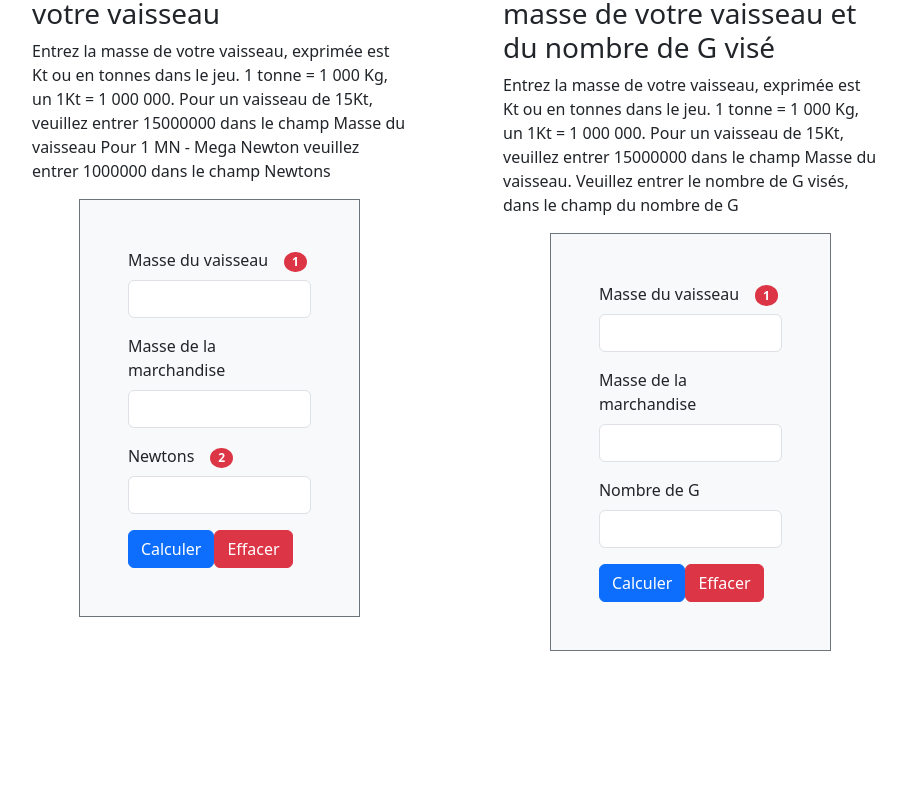
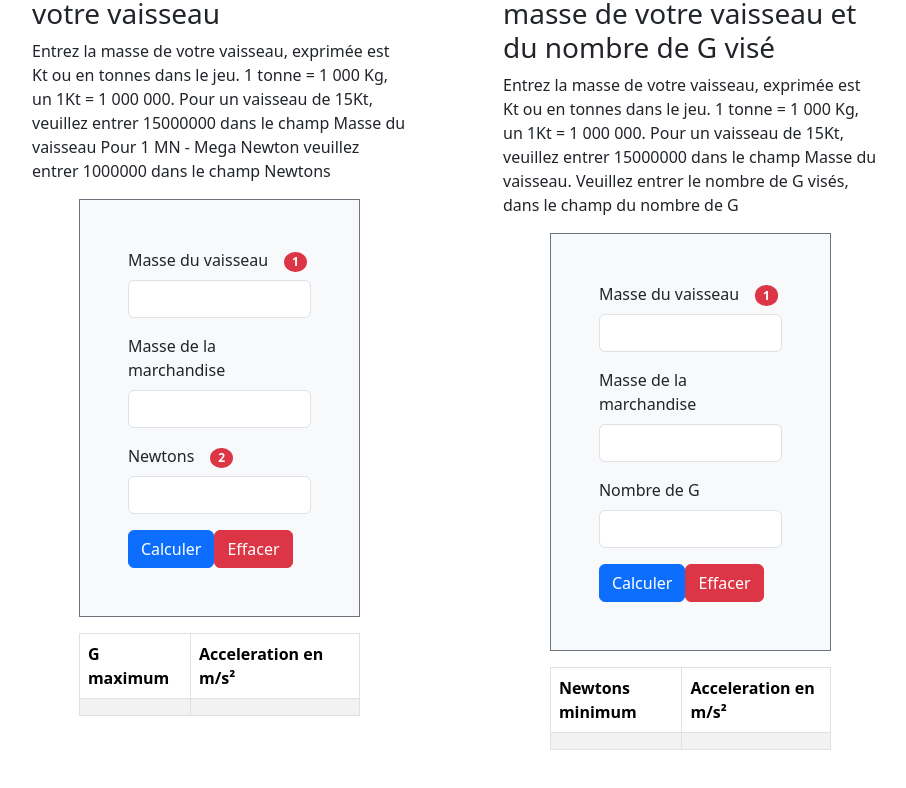
Before and after one commit to NicolasDuquesne2/newton-calculator, a React (Create React App) app: page / in a window 1280 px wide. Shown: the part 1514-2302 px from the top of the page, without its empty margins (185-1091 px from the left). Before the commit the page ends 2213 px from the top, so only its background shows below. Built offline with nearby package versions, Linux system fonts and the light colour scheme.

Commit message:
Results spawin in tables now. All translation supported

```diff
--- a/src/Componants/GMaxForm.jsx
+++ b/src/Componants/GMaxForm.jsx
@@ -2,6 +2,7 @@ import { useRef } from 'react'
 import useMaxG from '../Hooks/useMaxG'
 import Button from 'react-bootstrap/Button'
 import Form  from 'react-bootstrap/Form'
+import Table from 'react-bootstrap/Table';
 import { useSelector } from "react-redux/es/exports"
 import { texts } from '../params/params'
 
@@ -11,6 +12,7 @@ function GMaxForm(){
     const massInput = useRef(null)
     const newtonInput = useRef(null)
     const maxGDisplay = useRef(null)
+    const accDisplay = useRef(null)
     const cargoInput = useRef(null)
     const radioValue = useSelector(state => state.language.value)
     let formtitle = ''
@@ -20,14 +22,30 @@ function GMaxForm(){
     let newtonsLabel = ''
     let calculateButtonLabel = ''
     let eraseButtonLabel = ''
+    let gmaxLabel = ''
+    let accLabel = ''
 
-    radioValue === '1'? formtitle = texts.gmaxform.french.title: formtitle = texts.gmaxform.english.title
-    radioValue === '1'? describ = texts.gmaxform.french.description: describ = texts.gmaxform.english.description
-    radioValue === '1'? massFieldLabel = texts.gmaxform.french.massfield: massFieldLabel = texts.gmaxform.english.massfield
-    radioValue === '1'? cargoLabel = texts.gmaxform.french.cargo: cargoLabel = texts.gmaxform.english.cargo
-    radioValue === '1'? newtonsLabel = texts.gmaxform.french.newtons: newtonsLabel = texts.gmaxform.english.newtons
-    radioValue === '1'? calculateButtonLabel = texts.gmaxform.french.calculatebutton: calculateButtonLabel = texts.gmaxform.english.calculatebutton
-    radioValue === '1'? eraseButtonLabel = texts.gmaxform.french.erasebutton: eraseButtonLabel = texts.gmaxform.english.erasebutton
+    if (radioValue === '1') {
+        formtitle = texts.gmaxform.french.title
+        describ = texts.gmaxform.french.description
+        massFieldLabel = texts.gmaxform.french.massfield
+        cargoLabel = texts.gmaxform.french.cargo
+        newtonsLabel = texts.gmaxform.french.newtons
+        calculateButtonLabel = texts.gmaxform.french.calculatebutton
+        eraseButtonLabel = texts.gmaxform.french.erasebutton
+        gmaxLabel = texts.gmaxTab.french.max
+        accLabel = texts.gmaxTab.french.acc
+    } else {
+        formtitle = texts.gmaxform.english.title
+        describ = texts.gmaxform.english.description
+        massFieldLabel = texts.gmaxform.english.massfield
+        cargoLabel = texts.gmaxform.english.cargo
+        newtonsLabel = texts.gmaxform.english.newtons
+        calculateButtonLabel = texts.gmaxform.english.calculatebutton
+        eraseButtonLabel = texts.gmaxform.english.erasebutton
+        gmaxLabel = texts.gmaxTab.english.max
+        accLabel = texts.gmaxTab.english.acc
+    }
 
 
     function onFormVal() {
@@ -45,16 +63,19 @@ function GMaxForm(){
     massInput.current.value = ''
     newtonInput.current.value = ''
     maxGDisplay.current.innerHTML = ''
+    accDisplay.current.innerHTML = ''
     cargoInput.current.value = ''
     }
+
+    //let o = {Object.keys(obj).length === 0? "": maxG.maxg}
 
     return(
         <div className='w-50 p-5 d-flex flex-column align-items-center'>
             <h3 className='text-wrap'>{formtitle}</h3>
             <p className='text-wrap'>{describ}</p>
-             <Form className='w-75 bg-light p-5 border border-secondary'>
+             <Form className='w-75 bg-light p-5 border border-secondary mb-3'>
                 <Form.Group className="mb-3" controlId="massInput">
-                <Form.Label>{massFieldLabel}<span class="badge bg-danger rounded-circle ms-3">1</span></Form.Label>
+                <Form.Label>{massFieldLabel}<span className="badge bg-danger rounded-circle ms-3">1</span></Form.Label>
                 <Form.Control type="number" ref={massInput} required={true} />
                 </Form.Group>
 
@@ -64,7 +85,7 @@ function GMaxForm(){
                 </Form.Group>
 
                 <Form.Group className="mb-3" controlId="newtonInput">
-                <Form.Label>{newtonsLabel}<span class="badge bg-danger rounded-circle ms-3">2</span></Form.Label>
+                <Form.Label>{newtonsLabel}<span className="badge bg-danger rounded-circle ms-3">2</span></Form.Label>
                 <Form.Control type="number" ref={newtonInput} required={true}/>
                 </Form.Group>
 
@@ -75,7 +96,20 @@ function GMaxForm(){
                     {eraseButtonLabel}
                 </Button>
             </Form>
-            <p ref={maxGDisplay}>{isNaN(maxG)? "": maxG}</p>
+            <Table striped bordered hover className='w-75'>
+                <thead>
+                    <tr>
+                        <th>{gmaxLabel}</th>
+                        <th>{accLabel}</th>
+                    </tr>
+                </thead>
+                <tbody>
+                    <tr>
+                        <td ref={maxGDisplay}>{Object.keys(maxG).length === 0? "": maxG.maxg}</td>
+                        <td ref={accDisplay}>{Object.keys(maxG).length === 0? "": maxG.acc}</td>
+                    </tr>
+                </tbody>
+            </Table>
         </div>
     )
 }
--- a/src/Componants/MinNewtonForGForm.jsx
+++ b/src/Componants/MinNewtonForGForm.jsx
@@ -1,6 +1,7 @@
 import { useRef } from 'react'
 import Button from 'react-bootstrap/Button'
 import Form  from 'react-bootstrap/Form'
+import Table from 'react-bootstrap/Table';
 import useMinNewton from '../Hooks/useMinNewton'
 import { useSelector } from "react-redux/es/exports"
 import { texts } from '../params/params'
@@ -10,7 +11,8 @@ function MinNewtonForGForm(){
     const massInput = useRef(null)
     const gInput = useRef(null)
     const cargoInput = useRef(null)
-    const maxGDisplay = useRef(null)
+    const minNDisplay = useRef(null)
+    const accDisplay = useRef(null)
     const [nMin, setDatas] = useMinNewton({})
     const radioValue = useSelector(state => state.language.value)
     let formtitle = ''
@@ -20,14 +22,31 @@ function MinNewtonForGForm(){
     let gLabel = ''
     let calculateButtonLabel = ''
     let eraseButtonLabel = ''
+    let nMinLabel = ''
+    let accLabel = ''
 
-    radioValue === '1'? formtitle = texts.nminform.french.title: formtitle = texts.nminform.english.title
-    radioValue === '1'? describ = texts.nminform.french.description: describ = texts.nminform.english.description
-    radioValue === '1'? massFieldLabel = texts.nminform.french.massfield: massFieldLabel = texts.nminform.english.massfield
-    radioValue === '1'? cargoLabel = texts.nminform.french.cargo: cargoLabel = texts.nminform.english.cargo
-    radioValue === '1'? gLabel = texts.nminform.french.g: gLabel = texts.nminform.english.g
-    radioValue === '1'? calculateButtonLabel = texts.nminform.french.calculatebutton: calculateButtonLabel = texts.nminform.english.calculatebutton
-    radioValue === '1'? eraseButtonLabel = texts.nminform.french.erasebutton: eraseButtonLabel = texts.nminform.english.erasebutton
+    if ( radioValue === '1') {
+        formtitle = texts.nminform.french.title
+        describ = texts.nminform.french.description
+        massFieldLabel = texts.nminform.french.massfield
+        cargoLabel = texts.nminform.french.cargo
+        gLabel = texts.nminform.french.g
+        calculateButtonLabel = texts.nminform.french.calculatebutton
+        eraseButtonLabel = texts.nminform.french.erasebutton
+        nMinLabel = texts.nminTab.french.min
+        accLabel = texts.nminTab.french.acc
+    } else {
+        formtitle = texts.nminform.english.title
+        describ = texts.nminform.english.description
+        massFieldLabel = texts.nminform.english.massfield
+        cargoLabel = texts.nminform.english.cargo
+        gLabel = texts.nminform.english.g
+        calculateButtonLabel = texts.nminform.english.calculatebutton
+        eraseButtonLabel = texts.nminform.english.erasebutton
+        nMinLabel = texts.nminTab.english.min
+        accLabel = texts.nminTab.english.acc
+    }
+
 
     function onFormVal() {
         const massNumeric = Number(massInput.current.value)
@@ -44,16 +63,19 @@ function MinNewtonForGForm(){
     massInput.current.value = ''
     gInput.current.value = ''
     cargoInput.current.value = ''
-    maxGDisplay.current.outerHTML = ''
+    minNDisplay.current.innerHTML = ''
+    accDisplay.current.innerHTML = ''
     }
+
+    //{Object.keys(nMin).length === 0? "": nMin.minn}
 
     return(
         <div className='w-50 p-5 d-flex flex-column align-items-center'>
             <h3 className='text-wrap'>{formtitle}</h3>
             <p className='text-wrap'>{describ}</p>
-             <Form className='w-75 bg-light p-5 border border-secondary'>
+             <Form className='w-75 bg-light p-5 border border-secondary mb-3'>
                 <Form.Group className="mb-3" controlId="massInput">
-                <Form.Label>{massFieldLabel}<span class="badge bg-danger rounded-circle ms-3">1</span></Form.Label>
+                <Form.Label>{massFieldLabel}<span className="badge bg-danger rounded-circle ms-3">1</span></Form.Label>
                 <Form.Control type="number" ref={massInput} required={true}/>
                 </Form.Group>
 
@@ -74,7 +96,20 @@ function MinNewtonForGForm(){
                 {eraseButtonLabel}
                 </Button>
             </Form>
-            {isNaN(nMin)? "": <p ref={maxGDisplay}>{nMin}</p>}
+            <Table striped bordered hover className='w-75'>
+                <thead>
+                    <tr>
+                        <th>{nMinLabel}</th>
+                        <th>{accLabel}</th>
+                    </tr>
+                </thead>
+                <tbody>
+                    <tr>
+                        <td ref={minNDisplay}>{Object.keys(nMin).length === 0? "": nMin.minn}</td>
+                        <td ref={accDisplay}>{Object.keys(nMin).length === 0? "": nMin.acc}</td>
+                    </tr>
+                </tbody>
+            </Table>
         </div>
     )
 }
--- a/src/Hooks/useMaxG.jsx
+++ b/src/Hooks/useMaxG.jsx
@@ -2,14 +2,14 @@ import { useState, useEffect } from "react";
 
 function useMaxG(inputs) {
 
-    const [gMax, setGMax] = useState(NaN)
+    const [gMax, setGMax] = useState({})
     const [datas, setDatas] = useState(inputs)
 
     useEffect(() => {
         if(datas.mass && datas.newton) {
             const mass = datas.mass
             const newton = datas.newton
-            setGMax(newton/(mass*9.81))
+            setGMax({maxg: (newton/(mass*9.81)).toFixed(2), acc: (newton/mass).toFixed(2)})
         }
     }, [datas.mass, datas.newton])
 
--- a/src/Hooks/useMinNewton.jsx
+++ b/src/Hooks/useMinNewton.jsx
@@ -2,14 +2,15 @@ import { useState, useEffect } from "react";
 
 function useMinNewton(inputs) {
 
-    const [nMin, setNMin] = useState(NaN)
+    const [nMin, setNMin] = useState({})
     const [datas, setDatas] = useState(inputs)
 
     useEffect(() => {
         if(datas.mass && datas.g) {
             const mass = datas.mass
             const g = datas.g
-            setNMin(mass*9.81*g)
+            const newton = mass*9.81*g
+            setNMin({minn: newton, acc: (newton/mass).toFixed(2)})
         }
     }, [datas.mass, datas.g])
 
--- a/src/params/params.jsx
+++ b/src/params/params.jsx
@@ -44,7 +44,7 @@ export const texts = {
         },
 
         english: {
-            title:`Calculate the maximum number of Gs your ship can support`,
+            title:`Calculate the maximum number of G your ship can support`,
             description: `Enter the mass of your ship, expressed in Kt or tonnes in the game.
             1 ton = 1,000 Kg, a 1Kt = 1,000,000 kg. For a 15Kt ship, please enter 15000000
             in the Ship Mass field For 1 MN - Mega Newton please enter 1000000 in the Newtons field`,
@@ -80,5 +80,29 @@ export const texts = {
             calculatebutton: `Calculate`,
             erasebutton: `Erase`
         }
+    },
+
+    gmaxTab: {
+        french: {
+            max: 'G maximum',
+            acc: 'Acceleration en m/s²'
+        },
+
+        english: {
+            max: 'Maximum G',
+            acc: 'Acceleration in m/s²'
+        }
+    },
+
+    nminTab: {
+        french: {
+            min: 'Newtons minimum',
+            acc: 'Acceleration en m/s²'
+        },
+
+        english: {
+            min: 'Minimum newtons',
+            acc: 'Acceleration in m/s²'
+        }
     }
 }
```
Also changed, not shown: src/App.jsx (+2 -2 lines).
